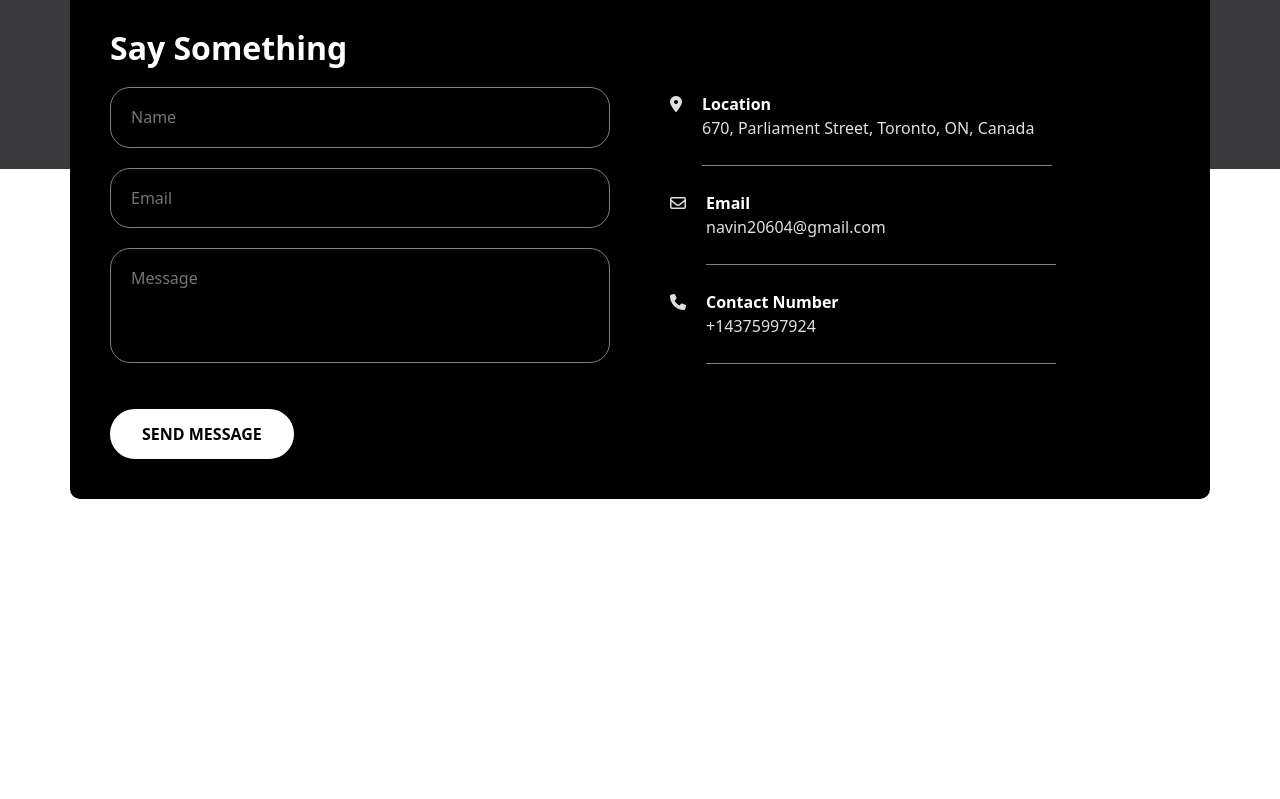
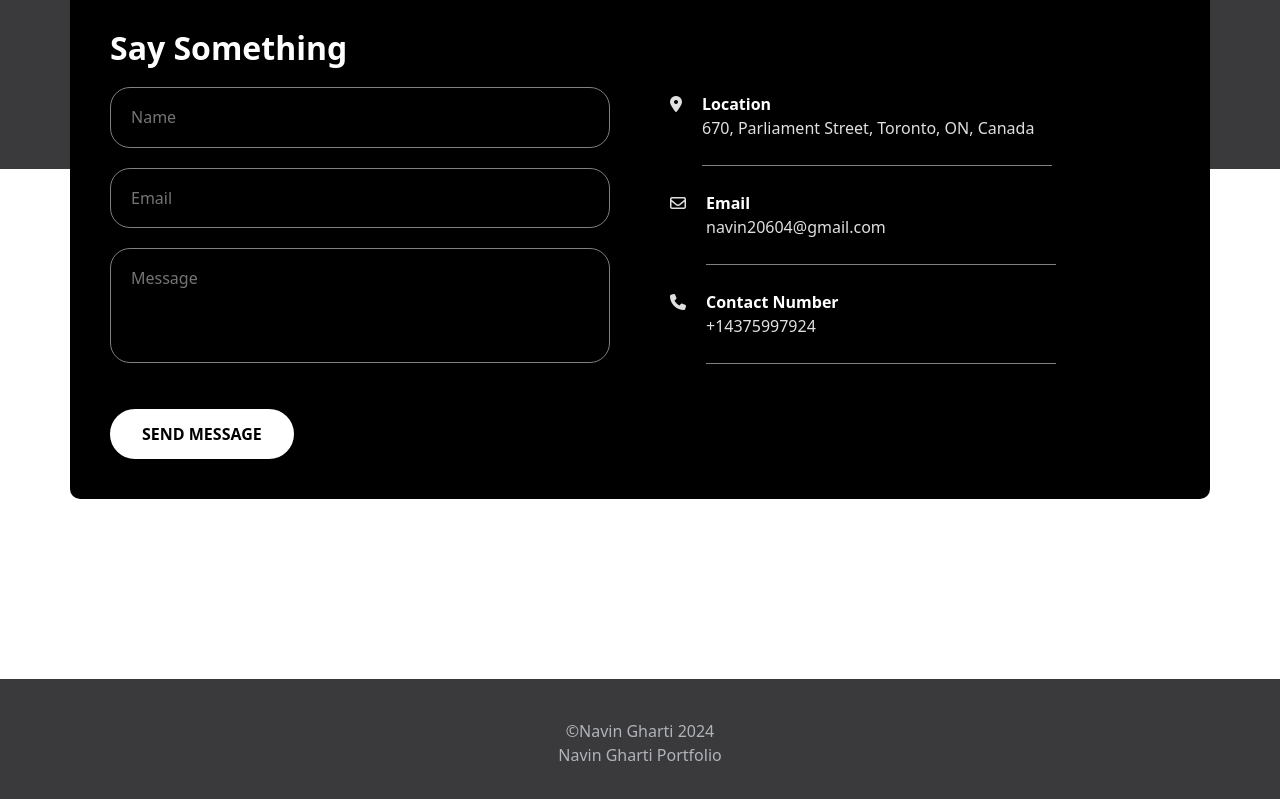
Before and after one commit to navin432/My-Portfolio, a website: page index.html in a window 1280 px wide. Shown: the part 3625-4424 px from the top of the page. Drawn offline with nearby package versions, Linux system fonts and the light colour scheme.

Commit message:
Adding Footer Block

```diff
--- a/css/styles.css
+++ b/css/styles.css
@@ -616,3 +616,17 @@ ul {
 .contactMe .block--grey {
   padding-bottom: calc(var(--padding-vertical) + 12rem);
 }
+
+/*  */
+.footer {
+  text-align: center;
+  color: #b0b3b8;
+}
+
+.footer p {
+  margin: 0;
+}
+
+.footer.block {
+  padding: 4rem 2rem;
+}
--- a/index.html
+++ b/index.html
@@ -380,7 +380,12 @@
     </section>
 
     <!-- Footer Block -->
-    <section class="block footer"></section>
+    <section class="block block--grey footer">
+      <article class="container">
+        <p>&copy;Navin Gharti 2024</p>
+        <span>Navin Gharti Portfolio</span>
+      </article>
+    </section>
     <script src="https://cdn.jsdelivr.net/npm/typed.js@2.0.12"></script>
     <script src="js/main.js"></script>
     <script src="https://unpkg.com/aos@next/dist/aos.js"></script>
```
